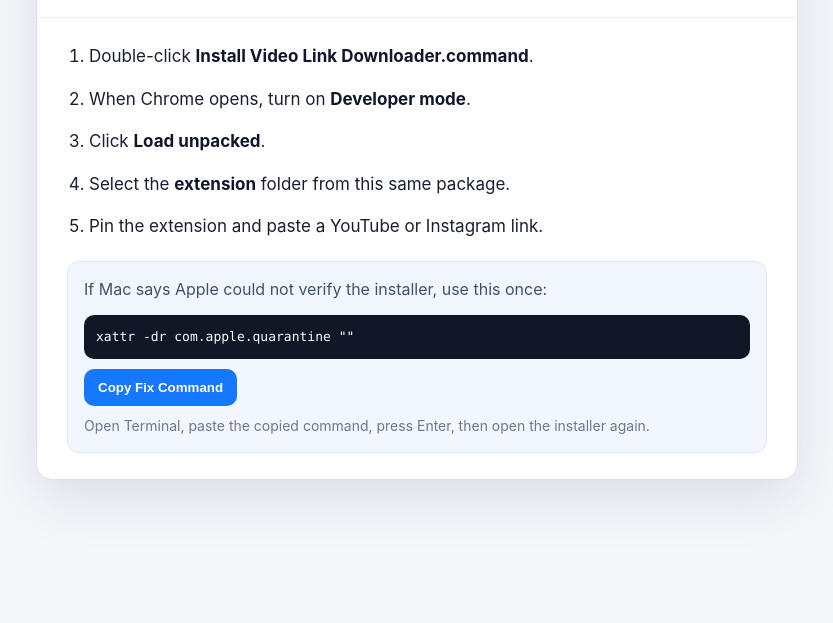
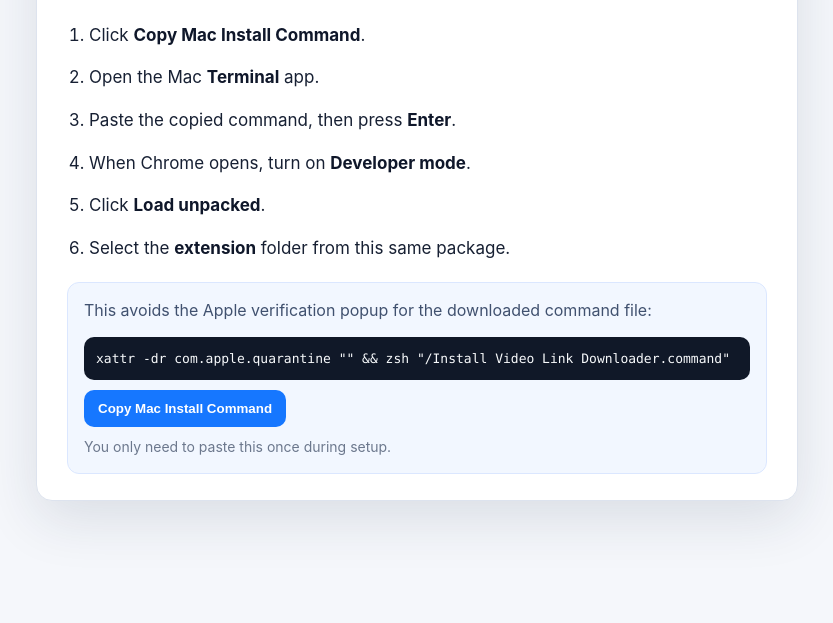
Before and after one commit to unlynq-sketch/video-link-downloader, a browser extension: page OPEN FIRST - Mac Setup.html in a window 1280 px wide. Shown: the part 241-864 px from the top of the page, without its empty margins (223-1056 px from the left). Drawn offline with Linux system fonts and the light colour scheme.

Commit message:
Avoid Mac command double-click warning

```diff
--- a/OPEN FIRST - Mac Setup.html
+++ b/OPEN FIRST - Mac Setup.html
@@ -128,19 +128,20 @@
 
     <section>
       <ol>
-        <li>Double-click <strong>Install Video Link Downloader.command</strong>.</li>
+        <li>Click <strong>Copy Mac Install Command</strong>.</li>
+        <li>Open the Mac <strong>Terminal</strong> app.</li>
+        <li>Paste the copied command, then press <strong>Enter</strong>.</li>
         <li>When Chrome opens, turn on <strong>Developer mode</strong>.</li>
         <li>Click <strong>Load unpacked</strong>.</li>
         <li>Select the <strong>extension</strong> folder from this same package.</li>
-        <li>Pin the extension and paste a YouTube or Instagram link.</li>
       </ol>
 
       <div class="note">
-        If Mac says Apple could not verify the installer, use this once:
+        This avoids the Apple verification popup for the downloaded command file:
         <div class="fix">
-          <code id="fixCommand">xattr -dr com.apple.quarantine "/path/to/video-link-downloader-mac"</code>
-          <button id="copyFix" type="button">Copy Fix Command</button>
-          <span class="small">Open Terminal, paste the copied command, press Enter, then open the installer again.</span>
+          <code id="installCommand">xattr -dr com.apple.quarantine "/path/to/video-link-downloader-mac" && zsh "/path/to/video-link-downloader-mac/Install Video Link Downloader.command"</code>
+          <button id="copyInstall" type="button">Copy Mac Install Command</button>
+          <span class="small">You only need to paste this once during setup.</span>
         </div>
       </div>
     </section>
@@ -150,16 +151,16 @@
     const folder = decodeURIComponent(window.location.pathname)
       .replace(/^\/private\//, "/")
       .replace(/\/OPEN FIRST - Mac Setup\.html$/, "");
-    const command = `xattr -dr com.apple.quarantine "${folder}"`;
-    const code = document.getElementById("fixCommand");
-    const copy = document.getElementById("copyFix");
+    const command = `xattr -dr com.apple.quarantine "${folder}" && zsh "${folder}/Install Video Link Downloader.command"`;
+    const code = document.getElementById("installCommand");
+    const copy = document.getElementById("copyInstall");
 
     code.textContent = command;
     copy.addEventListener("click", async () => {
       await navigator.clipboard.writeText(command);
       copy.textContent = "Copied";
       setTimeout(() => {
-        copy.textContent = "Copy Fix Command";
+        copy.textContent = "Copy Mac Install Command";
       }, 1600);
     });
   </script>
--- a/START-HERE.txt
+++ b/START-HERE.txt
@@ -4,7 +4,7 @@ Open the START HERE file for your computer:
 
 Mac:
 OPEN FIRST - Mac Setup.html
-Then open Install Video Link Downloader.command
+Then copy the Mac install command into Terminal
 
 Windows:
 START HERE - Windows.bat
```
Also changed, not shown: README.md.
